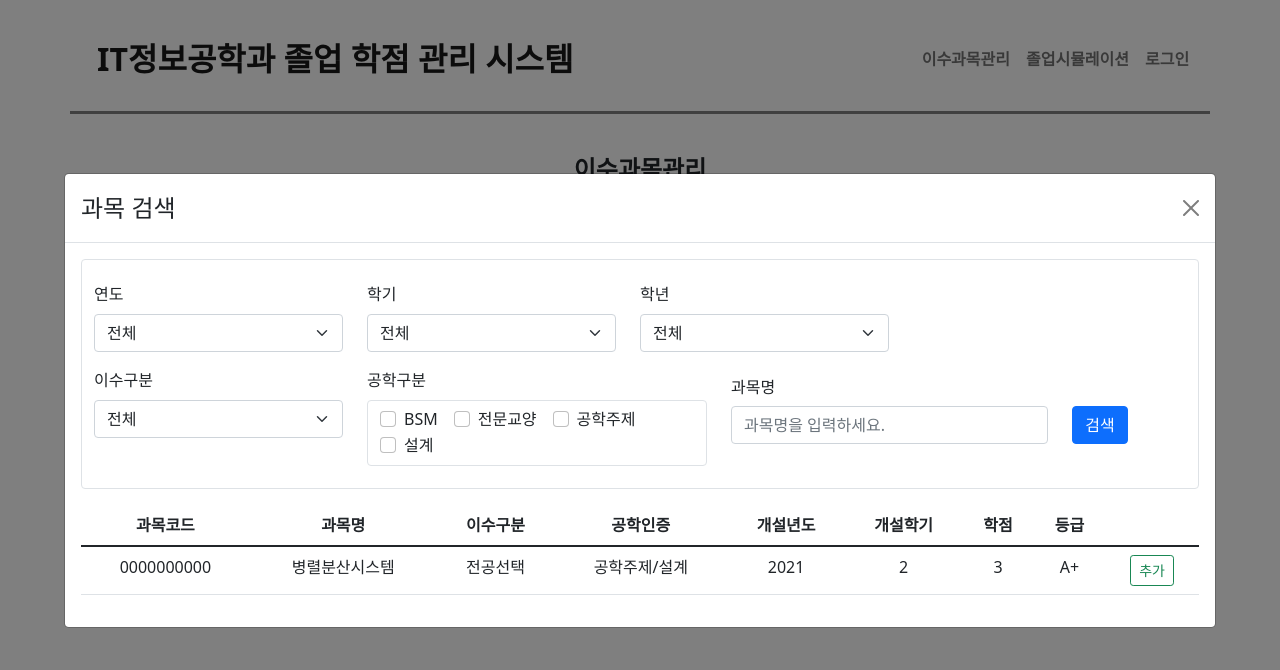
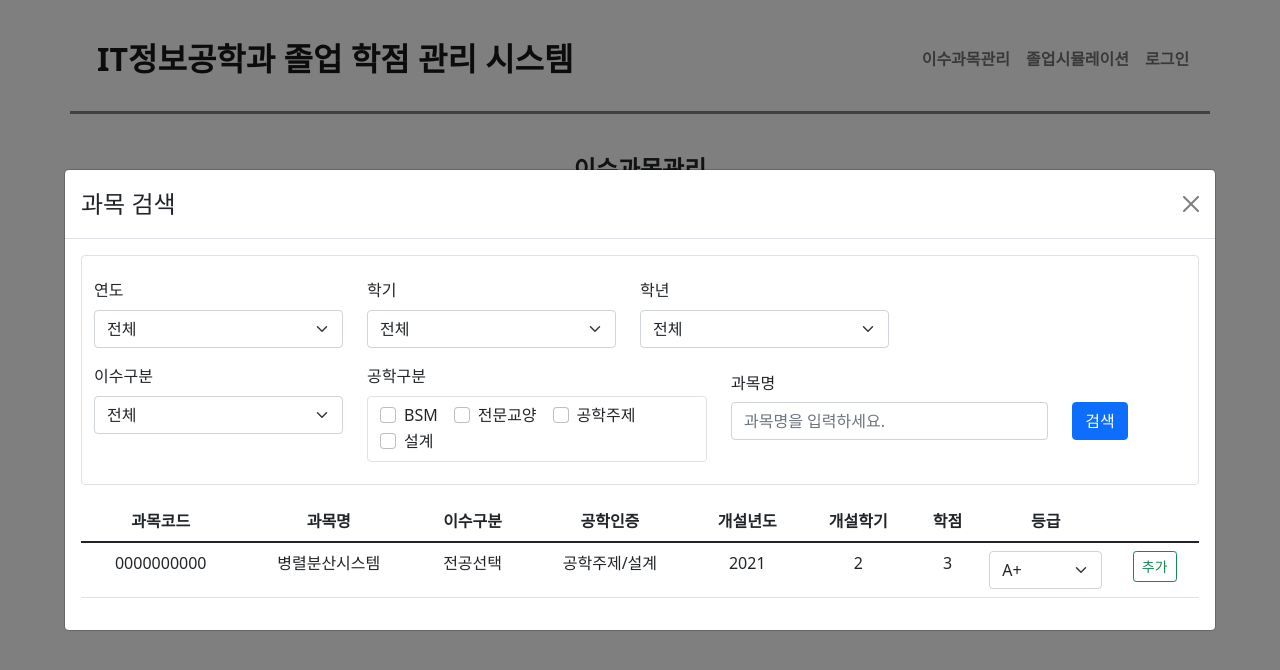
Before and after one commit to ekdud0529/CreditManageSystem, a React (Create React App) app in the folder frontend/: page /manage in a window 1280 px wide. Both pictures are taken after a click on the button "추가". Shown: the top 670 px of the page. Built offline with nearby package versions, Linux system fonts and the light colour scheme.

Commit message:
Update : create grade selector in table
1. 추가 표에 등급 셀렉터 추가

Update : #5

```diff
--- a/frontend/src/components/tables.js
+++ b/frontend/src/components/tables.js
@@ -178,7 +178,20 @@ class Tables extends Component{
                                             <td>2021</td>
                                             <td>2</td>
                                             <td>3</td>
-                                            <td>A+</td>
+                                            <td>
+												<Form.Select aria-label="Default select example">
+													<option value="1">A+</option>
+													<option value="2">A</option>
+													<option value="3">B+</option>
+													<option value="4">B</option>
+													<option value="5">C+</option>
+													<option value="6">C</option>
+													<option value="7">D+</option>
+													<option value="8">D</option>
+													<option value="9">P</option>
+													<option value="0">F</option>
+												</Form.Select>
+											</td>
                                             <td><Button variant="outline-success" size="sm">추가</Button></td>
                                         </tr>
                                     </tbody>
```
